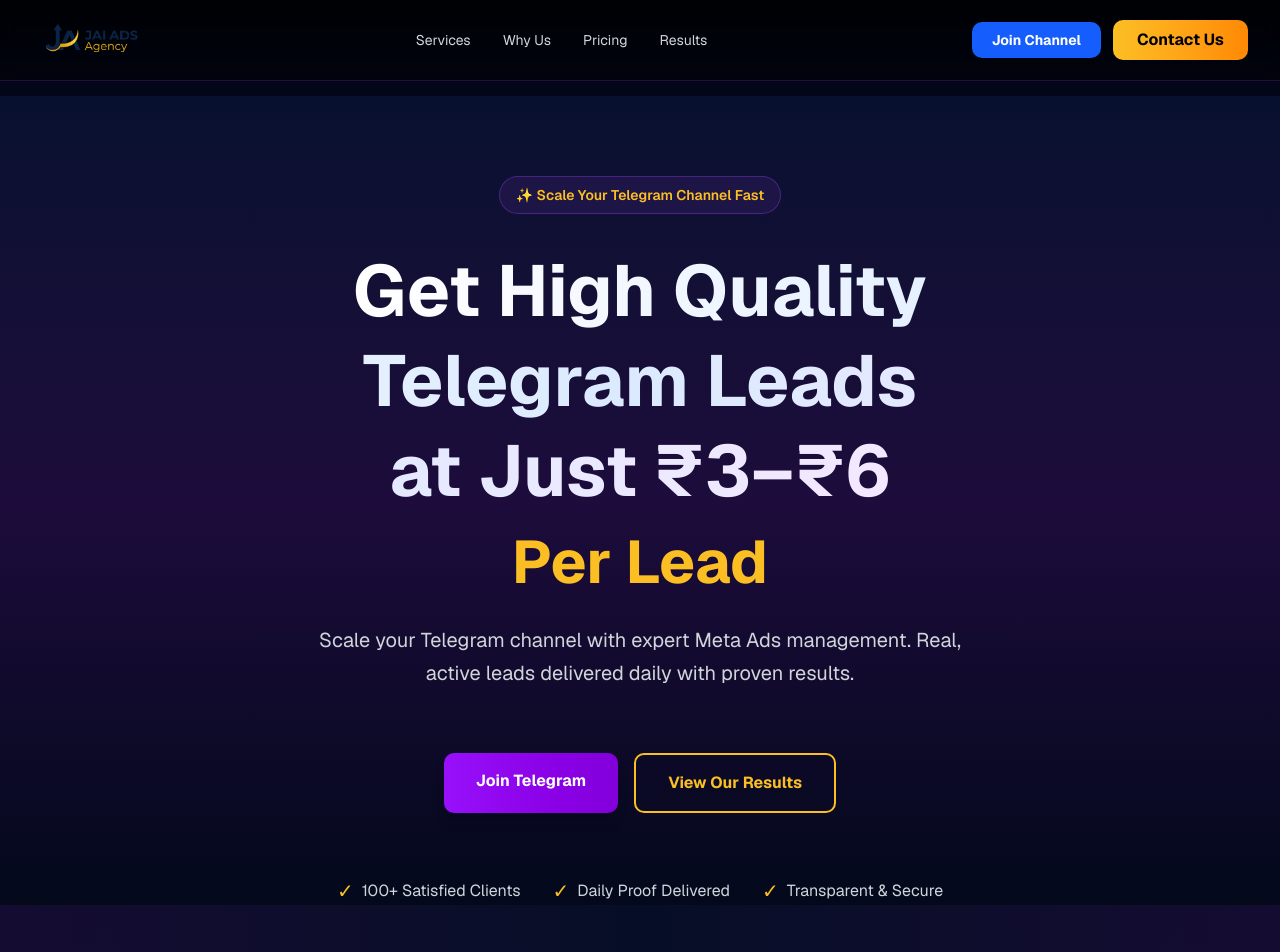
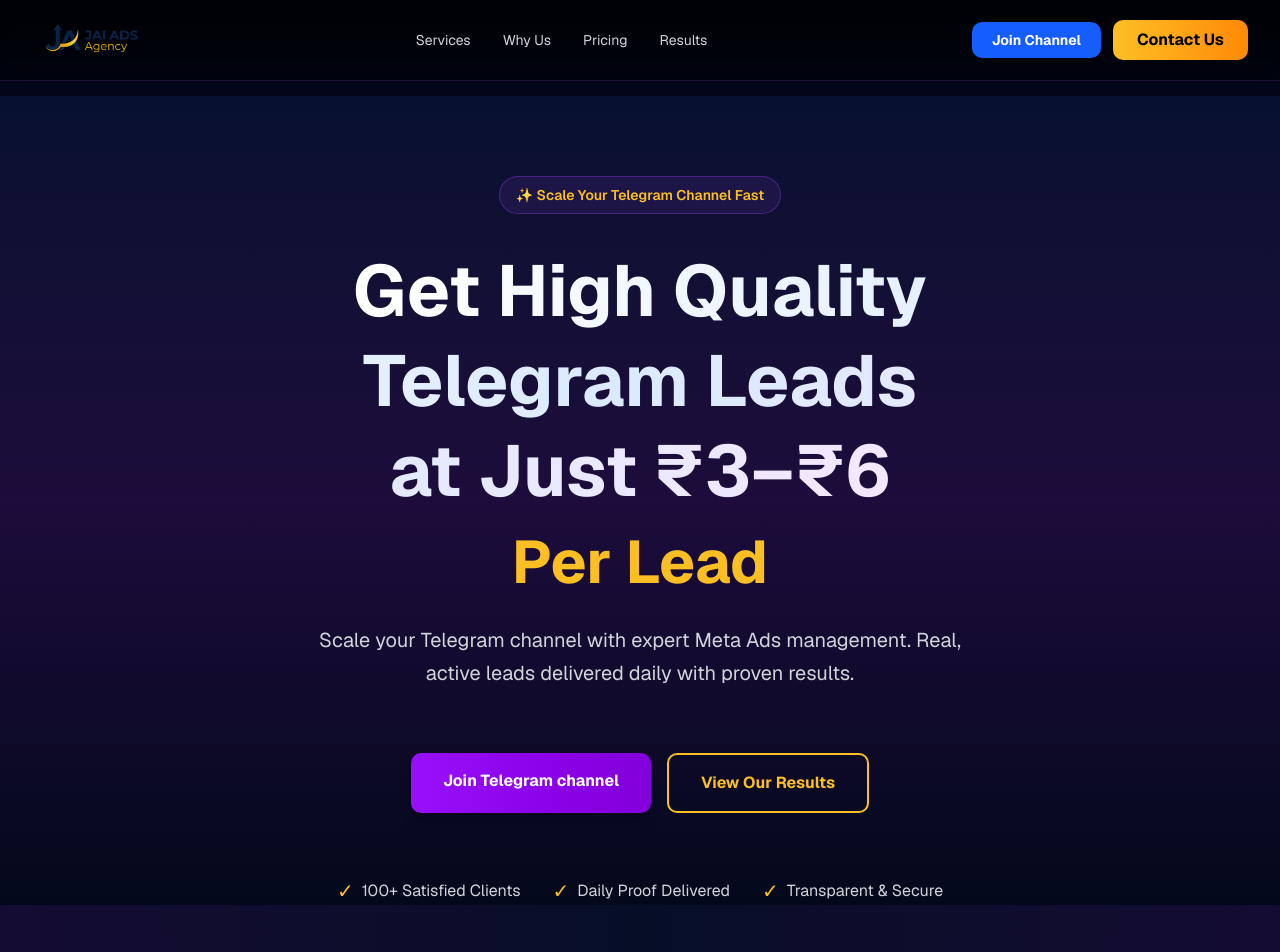
Before and after one commit to rajkumar2044t-a11y/jaiadagency, a Next.js app: page / in a window 1280 px wide. Shown: the top 952 px of the page. Built offline with nearby package versions, Linux system fonts and the light colour scheme.

Commit message:
feat: update button text in hero section to "Join Telegram channel"

```diff
--- a/components/hero-section.tsx
+++ b/components/hero-section.tsx
@@ -34,7 +34,7 @@ export default function HeroSection({ onViewResults }: { onViewResults: () => vo
               rel="noopener noreferrer"
               className="w-full sm:w-auto px-6 md:px-8 py-3 md:py-4 bg-gradient-to-r from-purple-600 to-purple-700 hover:from-purple-700 hover:to-purple-800 text-white font-bold rounded-lg transition-all duration-200 shadow-lg hover:shadow-purple-500/50 hover:shadow-2xl text-center text-sm md:text-base"
             >
-              Join Telegram
+              Join Telegram channel
             </a>
             <button
               onClick={onViewResults}
```
